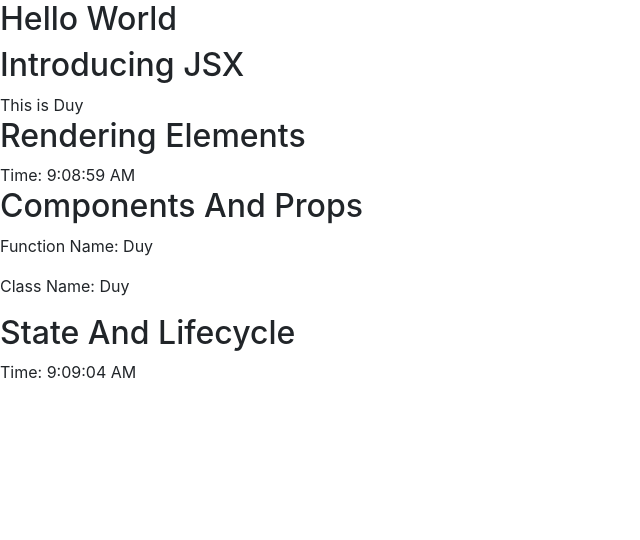
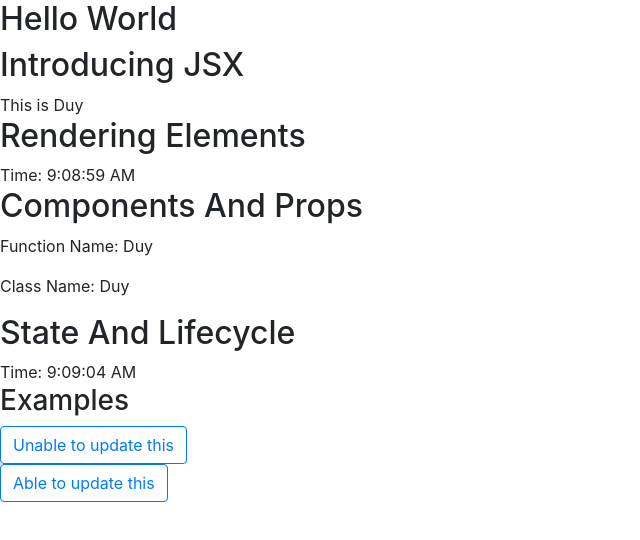
Before and after one commit to vietduy1512/react-indepth, a React (Create React App) app in the folder react-concepts/: page / in a window 1280 px wide. Shown: the top 540 px of the page, without its empty margins (0-640 px from the left). Built offline with nearby package versions, Linux system fonts and the light colour scheme.

Commit message:
Implement examples for updating components using state

```diff
--- a/react-concepts/src/App.js
+++ b/react-concepts/src/App.js
@@ -15,6 +15,11 @@ function App() {
       <ComponentsAndProps />
       <StateAndLifecycle />
 
+      <div>
+        <h3>Examples</h3>
+        <UnableToUpdateComponents />
+        <AbleToUpdateComponents />
+      </div>
     </div>
   );
 }
--- /dev/null
+++ b/react-concepts/src/components/examples/update-components.js
@@ -0,0 +1,45 @@
+import React, { useState } from 'react';
+
+let isClick = false;
+
+function UnableToUpdateComponents() {
+  function handleClick(e) {
+    console.log(isClick);
+    if (!isClick) {
+      isClick = true;
+    }
+  }
+
+  if (isClick) {
+    return <div>Clicked</div>;
+  }
+
+  return (
+    <div>
+      <button type="button" className="btn btn-outline-primary" onClick={handleClick}>Unable to update this</button>
+    </div>
+  );
+}
+
+function AbleToUpdateComponents() {
+  const [isClick, setIsClick] = useState(false);
+
+  function handleClick(e) {
+    console.log(isClick);
+    if (!isClick) {
+      setIsClick(true);   // Not using setState() will cause UI to NOT react to updates
+    }
+  }
+
+  if (isClick) {
+    return <div>Clicked</div>;
+  }
+
+  return (
+    <div>
+      <button type="button" className="btn btn-outline-primary" onClick={handleClick}>Able to update this</button>
+    </div>
+  );
+}
+
+export { UnableToUpdateComponents, AbleToUpdateComponents };
```
